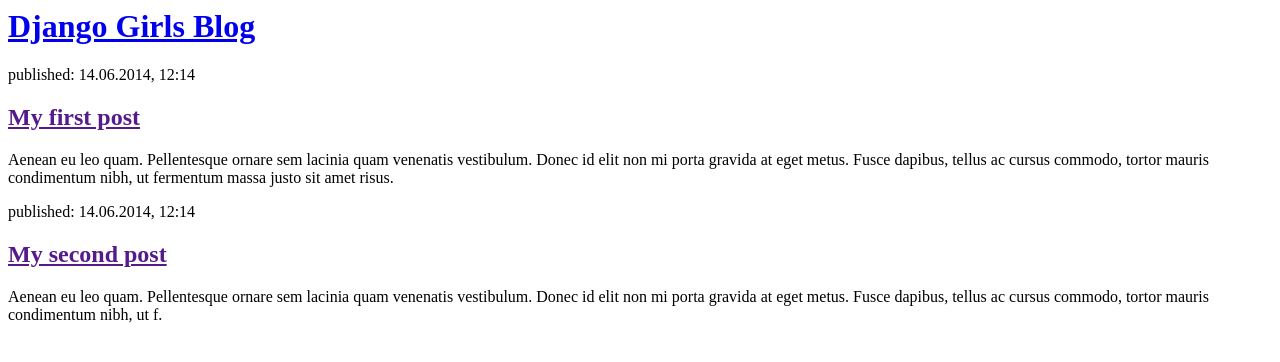
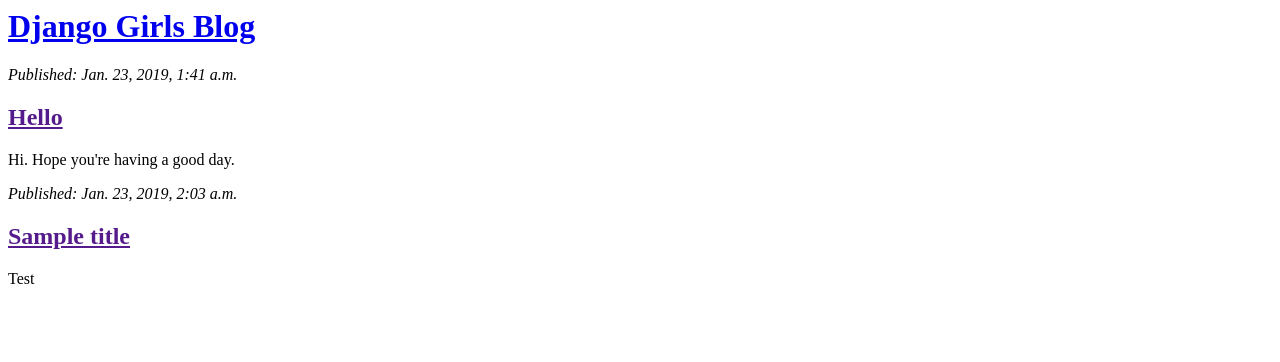
Before and after one commit to mmacrandderuno/my-first-blog, a Django app: page / in a window 1280 px wide. Shown: the top 362 px of the page. Run offline with Django 3.2, Linux system fonts and the light colour scheme; data comes from the database, SQL or seed files in the repository; both versions use the stored data as it was after the commit.

Commit message:
Modified templates to display posts from database.

```diff
--- a/blog/templates/blog/post_list.html
+++ b/blog/templates/blog/post_list.html
@@ -1,22 +1,23 @@
 <html>
+
 <head>
-        <title>Django Girls blog</title>
+    <title>Django Girls Blog</title>
 </head>
+
 <body>
+
 <div>
-            <h1><a href="/">Django Girls Blog</a></h1>
+    <h1><a href="/"><u>Django Girls Blog</u></a></h1>
 </div>
 
+{% for post in posts %}
     <div>
-            <p>published: 14.06.2014, 12:14</p>
-            <h2><a href="">My first post</a></h2>
-            <p>Aenean eu leo quam. Pellentesque ornare sem lacinia quam venenatis vestibulum. Donec id elit non mi porta gravida at eget metus. Fusce dapibus, tellus ac cursus commodo, tortor mauris condimentum nibh, ut fermentum massa justo sit amet risus.</p>
+        <p><em>Published: {{ post.published_date }}</em></p>
+        <h2><a href=""><strong>{{ post.title }}</strong></a></h2>
+        <p>{{ post.text|linebreaksbr }}</p>
     </div>
+{% endfor %}
 
-        <div>
-            <p>published: 14.06.2014, 12:14</p>
-            <h2><a href="">My second post</a></h2>
-            <p>Aenean eu leo quam. Pellentesque ornare sem lacinia quam venenatis vestibulum. Donec id elit non mi porta gravida at eget metus. Fusce dapibus, tellus ac cursus commodo, tortor mauris condimentum nibh, ut f.</p>
-        </div>
 </body>
+
 </html>
--- a/blog/views.py
+++ b/blog/views.py
@@ -1,4 +1,7 @@
 from django.shortcuts import render
+from django.utils import timezone
+from .models import Post
 
 def post_list(request):
-    return render(request,'blog/post_list.html',{})
+    posts = Post.objects.filter(published_date__lte=timezone.now()).order_by('published_date')
+    return render(request, 'blog/post_list.html', {'posts': posts})
```
Also changed, not shown: db.sqlite3. Lines whose indentation alone changed are shown as unchanged.
